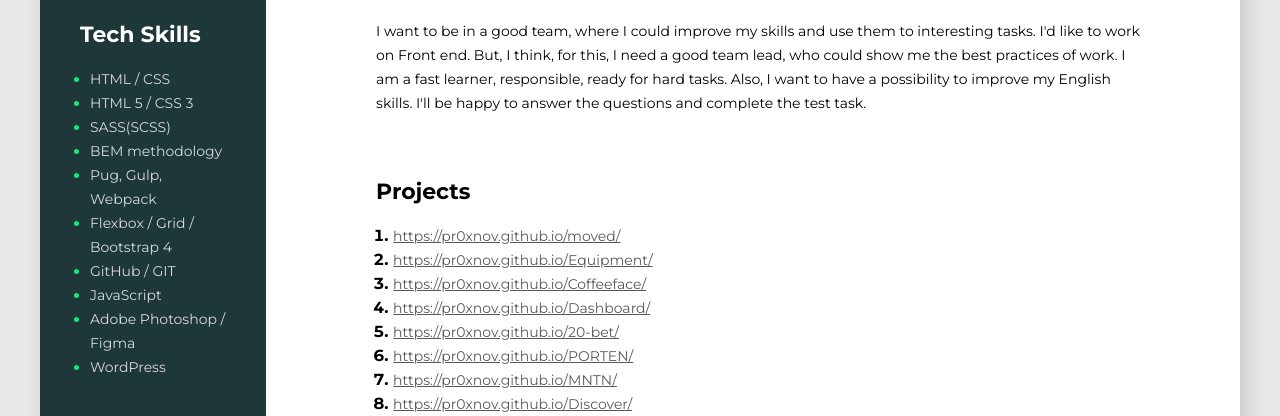
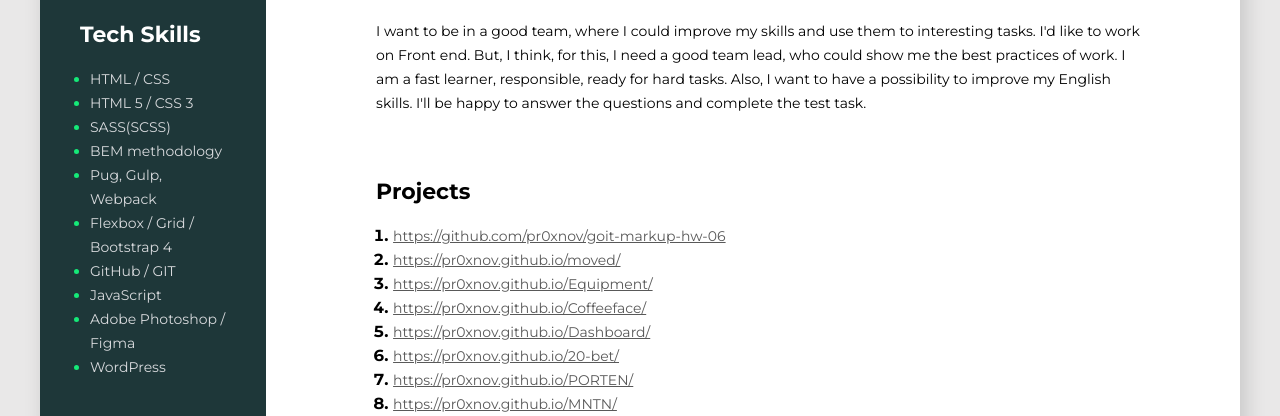
Before and after one commit to pr0xnov/Resume, a plain HTML site: page index.html in a window 1280 px wide. Shown: the part 271-687 px from the top of the page. Drawn offline with Linux system fonts and the light colour scheme.

Commit message:
add file

```diff
--- a/index.html
+++ b/index.html
@@ -14,7 +14,7 @@
 
   <div class="wrapper">
     <aside class="sidebar">
-      <img class="my_photo" src="./img/my_photo.jpg" alt="My photo" />
+      <img class="my_photo" src="img/my_photo.jpg" alt="My photo" />
 
       <!-- Contacts container -->
 
@@ -119,6 +119,10 @@
       <div class="project-container">
         <h3 class="about-me-title">Projects</h3>
         <ol>
+          <li class="project-item">
+            <a class="projects-link"
+              href="https://pr0xnov.github.io/PORTEN/" target="_blank">https://github.com/pr0xnov/goit-markup-hw-06</a>
+          </li>
           <li class="project-item">
             <a class="projects-link"
               href="https://pr0xnov.github.io/PORTEN/" target="_blank">https://pr0xnov.github.io/moved/</a>
```
